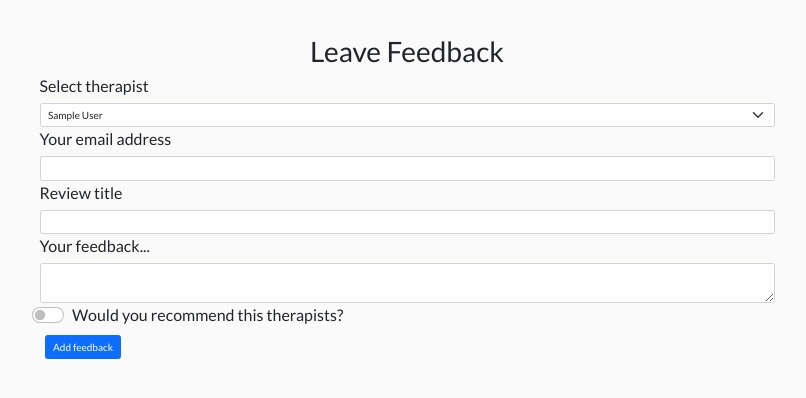
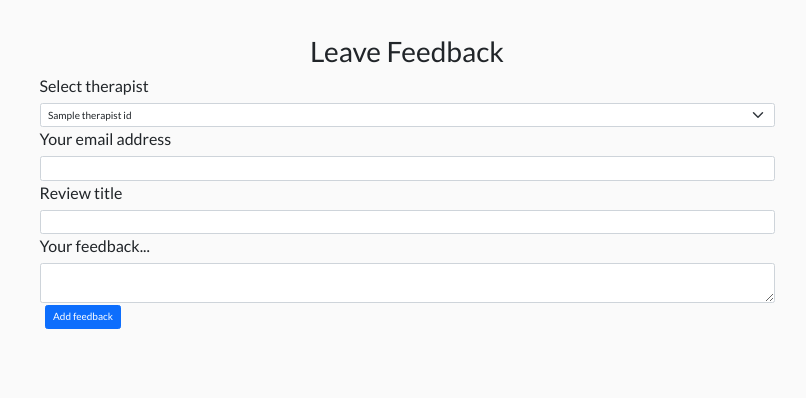
Before and after one commit to bartosz-makowski/therapists-reviewer, a Flask app: page /leave_feedback in a window 1280 px wide. Shown: the part 46-444 px from the top of the page, without its empty margins (233-1039 px from the left). Run offline with Flask 2, Linux system fonts and the light colour scheme; a database or web service that is not in the repository returns one stand-in record (values such as "Sample title"); some libraries are stand-ins or nearby versions.

Commit message:
forms update-review-form displays details from db

```diff
--- a/app.py
+++ b/app.py
@@ -119,8 +119,8 @@ def leave_feedback():
         review = {
             "user": session["user"],
             'title': request.form.get('title'),
+            'email': request.form.get('email'),
             'review_description': request.form.get('review_description'),
-            'would_recommend': would_recommend,
             'therapist_id': request.form.get('select-therapist')
         }
         mongo.db.reviews.insert_one(review)
@@ -133,13 +133,14 @@ def leave_feedback():
 
 @app.route('/update_review/<feedback_id>', methods=["GET", "POST"])
 def update_review(feedback_id):
+    therapists = mongo.db.therapists.find()
     feedback = mongo.db.reviews.find_one({"_id": ObjectId(feedback_id)})
 
-    reviews = mongo.db.reviews.find({"user": session["user"]})
     return render_template(
         '/pages/update-review.html',
-        feedback_id=feedback_id,
-        reviews=reviews
+        feedback=feedback,
+
+        therapists=therapists
         )
 
 
--- a/templates/components/forms/review.html
+++ b/templates/components/forms/review.html
@@ -5,7 +5,7 @@
                 <label class="form-label" for="select-therapist">Select therapist</label>
                 <select class="form-select" id="select-therapist" name="select-therapist" aria-label="select therapist" required>
                     {% for therapist in therapists %}
-                        <option value="{{ therapist.first_name }} {{ therapist.last_name }}">{{ therapist.first_name.capitalize() }}  {{ therapist.last_name.capitalize() }}</option>
+                        <option value="{{ therapist.therapist_id }}">{{ therapist.therapist_id.title() }}</option>
                     {% endfor %}
                 </select>
             </div>
@@ -21,10 +21,6 @@
                 <label class="form-label" for="review_description">Your feedback...</label>
                 <textarea class="form-control" id="review_description" name="review_description" aria-label="textarea" required></textarea>
             </div>
-            <div class="form-check form-switch col-8">
-                <label class="form-label" for="would_recommend">Would you recommend this therapists?</label>
-                <input class="form-check-input" type="checkbox" id="would_recommend" name="would_recommend">
-            </div>
             <div class="row justify-content-center">
                 <div class="col-8 text-align-center">
                     <button class="btn btn-primary" type="submit">Add feedback</button>
```
Also changed, not shown: templates/components/forms/update-review-form.html (+11 -7 lines).
